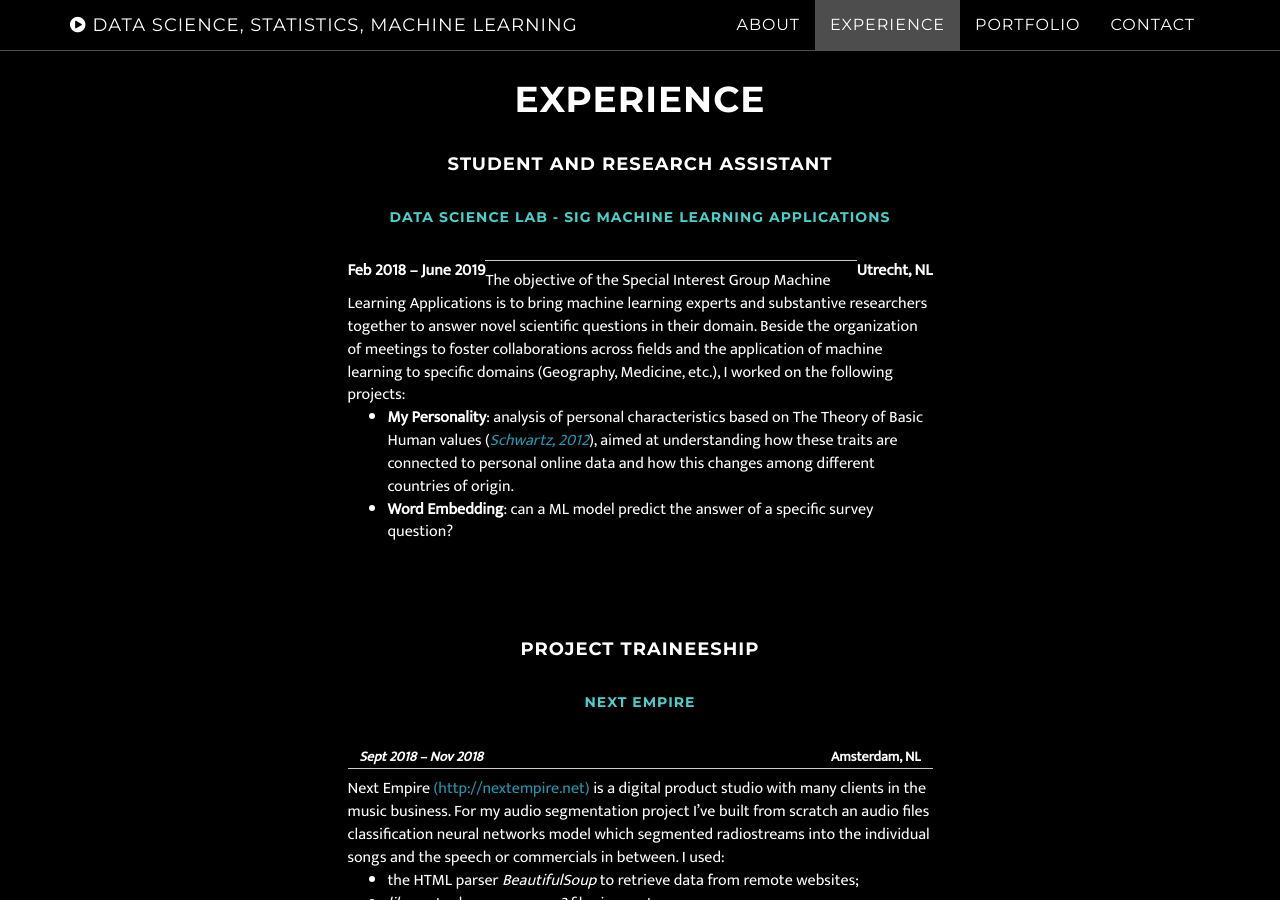
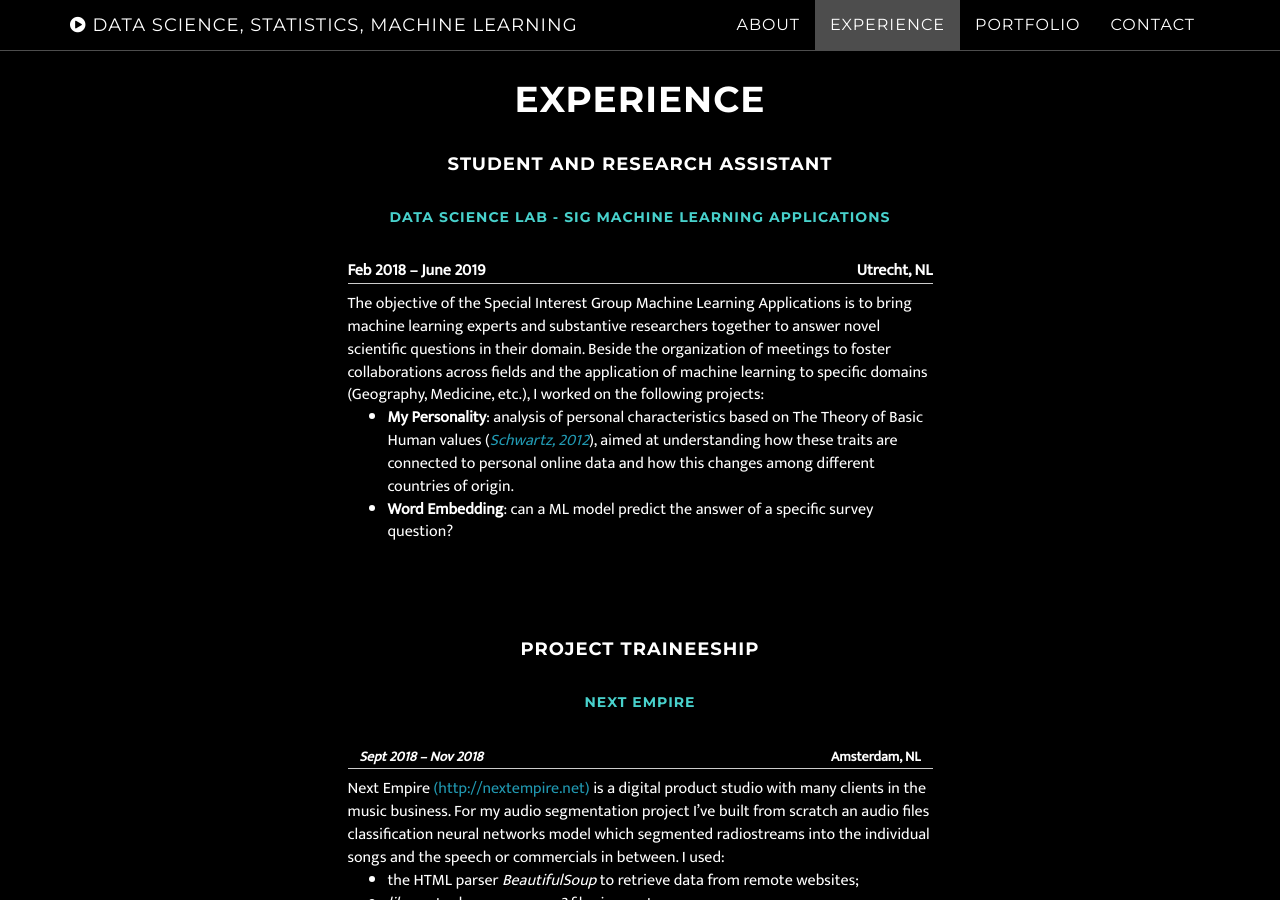
Before and after one commit to AgneseG/AgneseG.github.io, a Jekyll site: the page built from index.html, in a window 1280 px wide and 900 px high, scrolled down 1631 px. Built offline with Jekyll 4.4.1, drawn with Linux system fonts in a browser that asks for light colours.

Commit message:
Update experience.html

```diff
--- a/_includes/experience.html
+++ b/_includes/experience.html
@@ -24,7 +24,7 @@ div.cntr {
                 <div class="cntr">
 <h4 " >Student and Research Assistant</h4>
 <h5 style="color:#48D1CC">Data Science Lab - SIG Machine Learning Applications</h5>
-<strong  class="alignleft">Feb 2018 &ndash; June 2019</strong> <strong  class="alignright">Utrecht, NL</strong>
+<strong  class="alignleft">Feb 2018 &ndash; June 2019</strong> <strong  class="alignright">Utrecht, NL</strong> <br>
 <hr>
                                   <div  style="font-size:16px;font-weight:500;text-align: left;" >The objective of the Special Interest Group Machine Learning Applications is to bring machine learning experts and substantive researchers together to answer novel scientific questions in their domain. Beside the organization of meetings to foster collaborations across fields and the application of machine learning to specific domains (Geography, Medicine, etc.), I worked on the following projects:</div>
 <ul>
```
